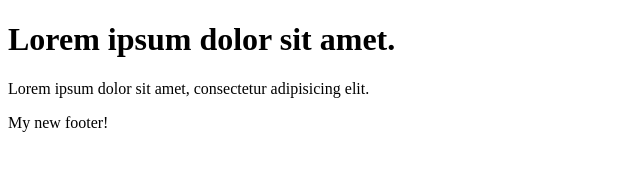
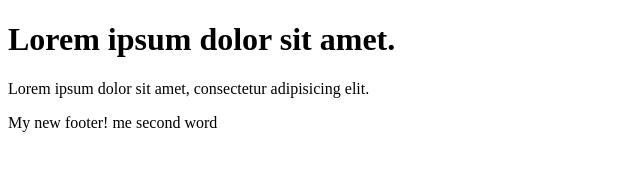
Before and after one commit to MariaTitarenko/portfolio, a plain HTML site: page index.html in a window 1280 px wide. Shown: the whole page, without its empty margins (0-640 px from the left). Drawn offline with Linux system fonts and the light colour scheme.

Commit message:
Changed footer for home page

```diff
--- a/index.html
+++ b/index.html
@@ -13,6 +13,7 @@
 
 <footer class="my-new-footer">
 	My new footer!
+	me second word
 </footer>
 
 </body>
```
